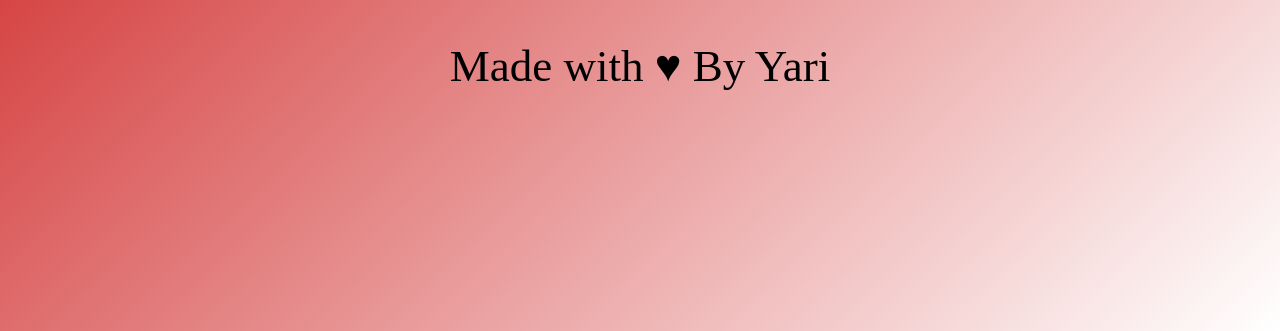
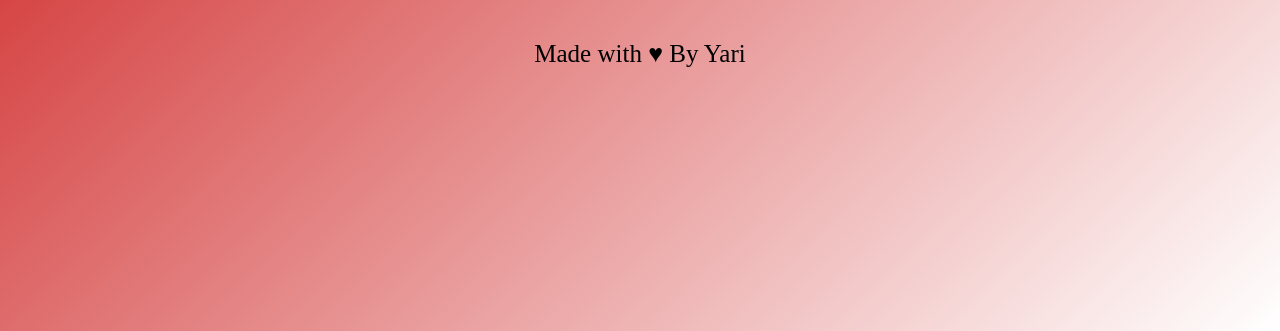
Before and after one commit to Knil88/-htmlcss-hello, a plain HTML site: page index.html in a window 1280 px wide. Shown: the part 469-800 px from the top of the page. Drawn offline with Linux system fonts and the light colour scheme.

Commit message:
insert hover

```diff
--- a/css/style.css
+++ b/css/style.css
@@ -11,8 +11,12 @@ h1 {
     font-size: 80px;
 }
 footer {
-   font-size: 45px;
+   font-size: 25px;
+   transition: transform 3s;
 }
 h1 , footer{
     text-align: center;
 }
+footer:hover{
+    transform: scale(1.8);
+}
```
